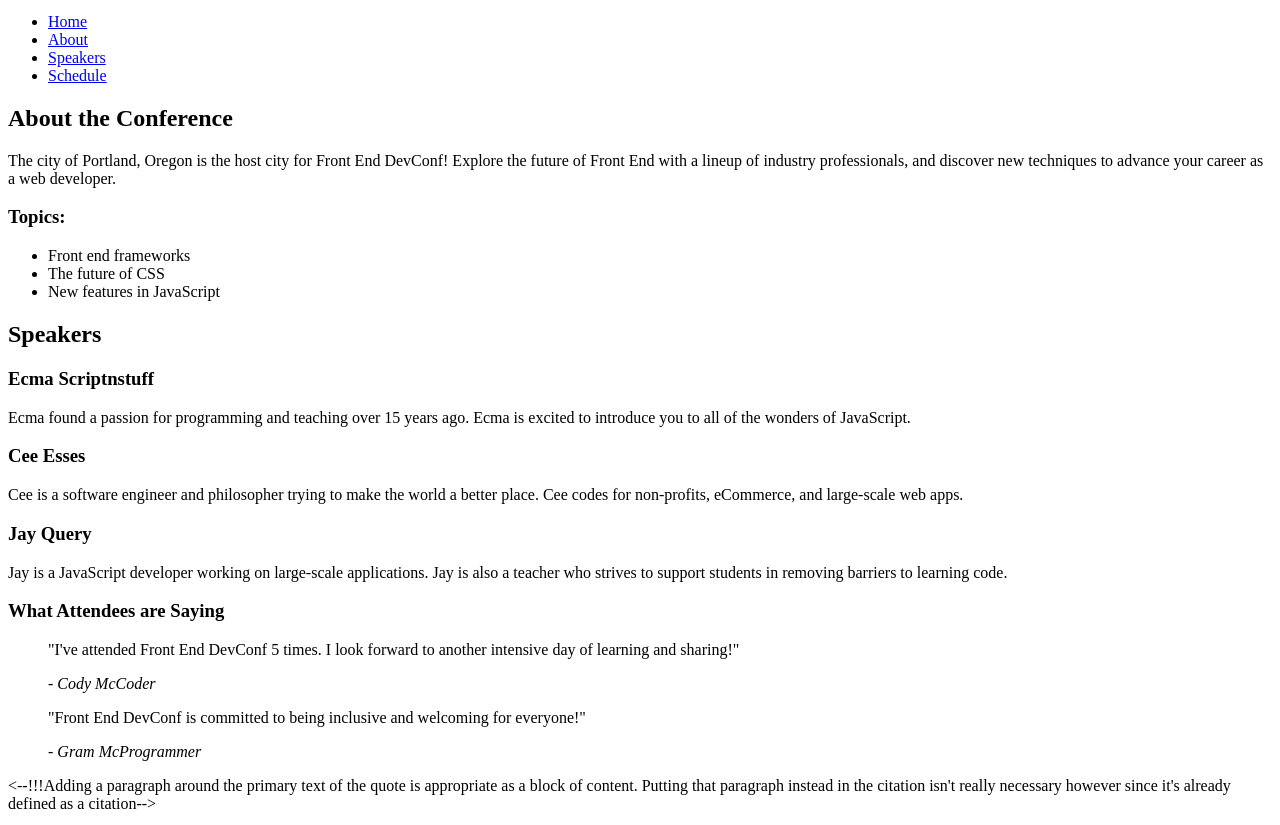
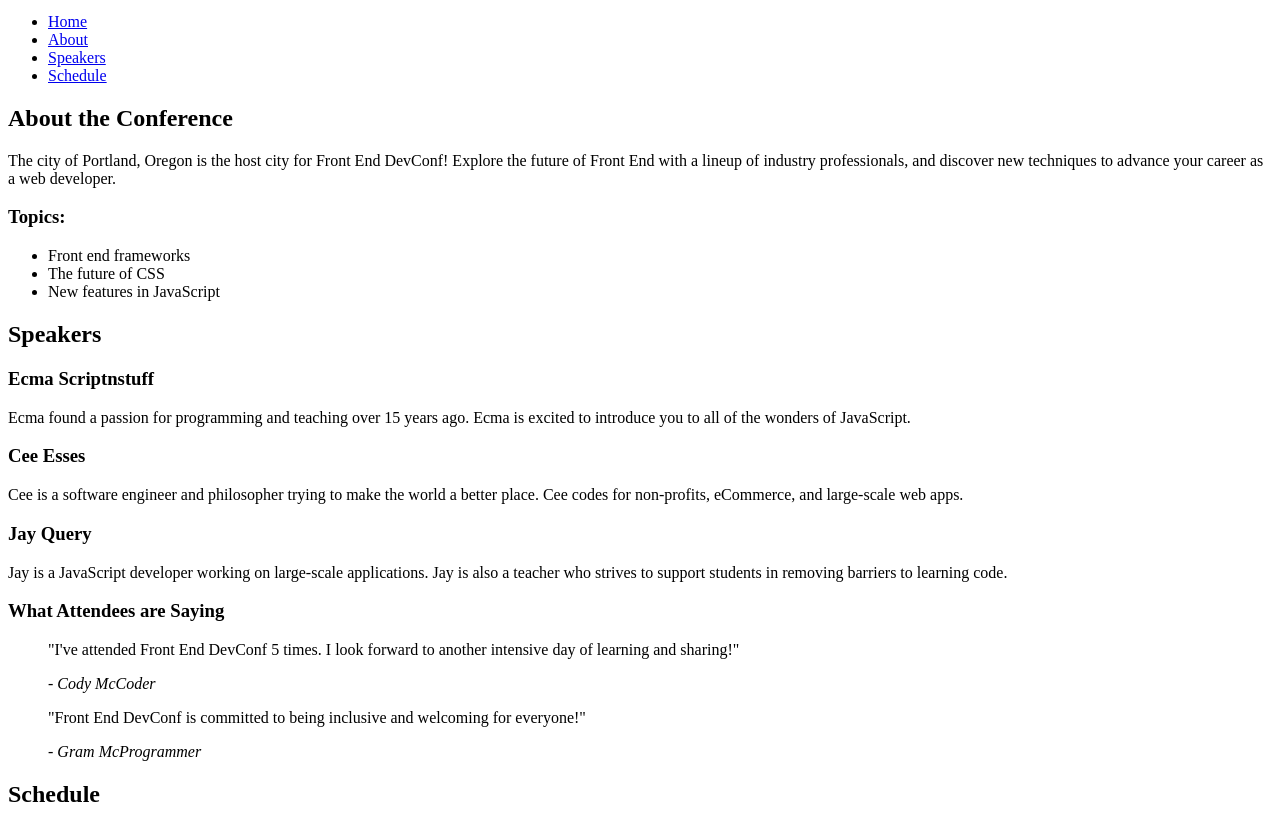
Before and after one commit to brandonwie/TH_01_03, a plain HTML site: page index.html in a window 1280 px wide. Shown: the part 101-926 px from the top of the page. Drawn offline with Linux system fonts and the light colour scheme.

Commit message:
first assignment
I would say the key area for me would be the use of the paragraph tag. Adding a paragraph around the primary text of the quote is appropriate as a block of content. Putting that paragraph instead in the citation isn't really necessary however since it's already defined as a citation. What I do see as optional however would be the footer definition done in the video for the citation. I think defining that area as a footer could be argued. So combining both ideas you could probably settle on something below and be okay:

<blockquote>
  <p>"I've attended Front End DevConf 5 times. I look forward to another intensive day of learning and sharing!"</p>
  <cite>- Cody McCode</cite>
</blockquote>

```diff
--- a/index.html
+++ b/index.html
@@ -55,8 +55,7 @@
             <p>"Front End DevConf is committed to being inclusive and welcoming for everyone!"</p>
             <footer>- <cite>Gram McProgrammer</cite></footer>
           </blockquote>
-        <--!!!Adding a paragraph around the primary text of the quote is appropriate as a block of content. Putting that paragraph instead in the citation isn't really necessary however since it's already defined as a citation-->
-    </aside>
+          </aside>
 
     <section>
         <h2>Schedule</h2>
```
